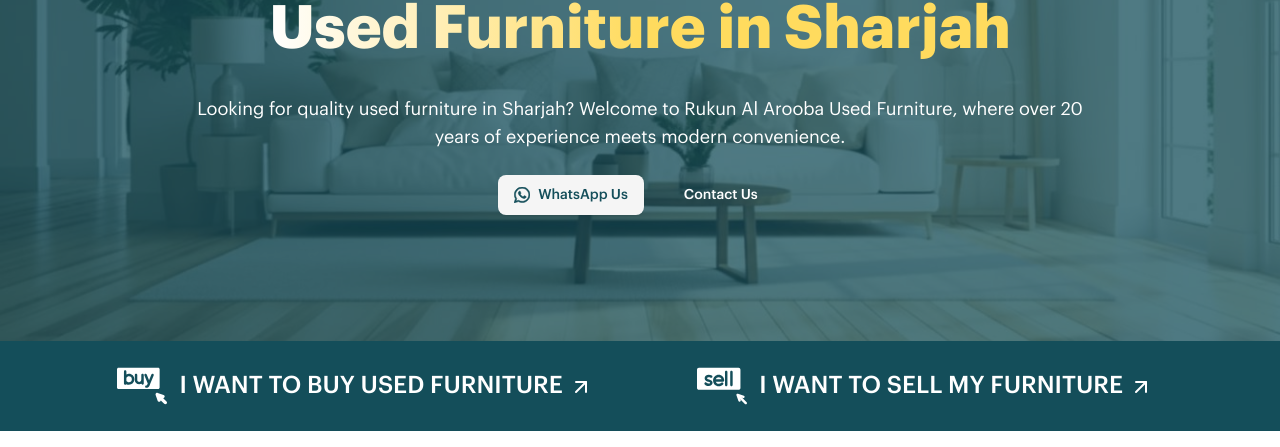
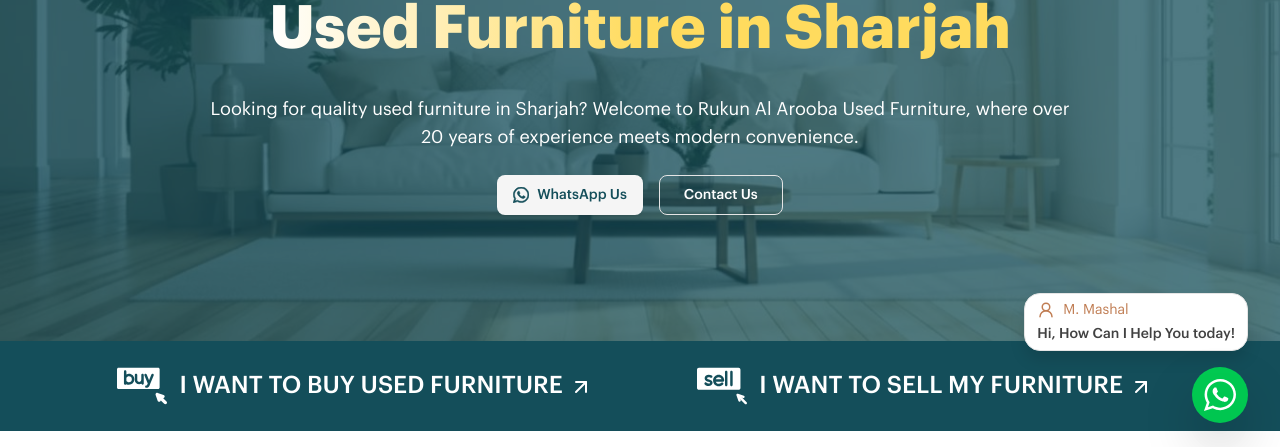
Before and after one commit to MH-7x/rukun-al-arooba, a Next.js app: page / in a window 1280 px wide. Shown: the part 353-800 px from the top of the page. Built offline with nearby package versions, Linux system fonts and the light colour scheme; no server answers.

Commit message:
implement WhatsApp Chat Box

```diff
--- a/app/(arabic)/%D8%A3%D8%AB%D8%A7%D8%AB-%D9%85%D8%B3%D8%AA%D8%B9%D9%85%D9%84/page.tsx
+++ b/app/(arabic)/%D8%A3%D8%AB%D8%A7%D8%AB-%D9%85%D8%B3%D8%AA%D8%B9%D9%85%D9%84/page.tsx
@@ -20,7 +20,7 @@
 export default function RuknAlorobaPage() {
   return (
     <main dir="rtl" lang="ar" className="min-h-screen bg-gray-50 py-10">
-      <div className="max-w-6xl mx-auto bg-white py-8 px-4 md:p-12 rounded-2xl shadow-lg">
+      <div className="max-w-6xl mx-auto bg-white py-8 px-3 md:p-12 rounded-2xl shadow-lg">
         {/* Hero */}
         <header className="mb-8">
           <h1 className="headline text-2xl md:text-4xl font-extrabold border-b-4 pb-4 border-[#144e5a]">
--- a/app/(arabic)/layout.tsx
+++ b/app/(arabic)/layout.tsx
@@ -39,6 +39,7 @@
 import ArNavbar from "@/components/arabic/ArNavbar";
 import Image from "next/image";
 import { createEncodedUrl } from "@/lib/utils";
+import WtChatBox from "@/components/WtChatBox";
 
 const NotoSansArabic = localFont({
   src: [
@@ -110,6 +111,7 @@
       <body className={`${NotoSansArabic.className} antialiased`}>
         <ArNavbar />
         {children}
+        <WtChatBox />
         <footer className="bg-gray-100">
           <div className="mx-auto max-w-5xl px-4 py-16 sm:px-6 lg:px-8">
             <div className="flex justify-center ">
--- a/app/(main)/layout.tsx
+++ b/app/(main)/layout.tsx
@@ -11,6 +11,7 @@
 
 import GTM from "@/components/GTM";
 import LatestsNews from "@/components/LatestsNews";
+import WtChatBox from "@/components/WtChatBox";
 
 const GraphikFont = localFont({
   src: [
@@ -82,6 +83,7 @@
       <body className={`${GraphikFont.className} antialiased`}>
         <Navbar />
         {children}
+        <WtChatBox />
         <LatestsNews />
         <Footer />
 
--- /dev/null
+++ b/components/WtChatBox.tsx
@@ -0,0 +1,53 @@
+import { APP } from "@/lib/App";
+import { User2Icon } from "lucide-react";
+import Link from "next/link";
+
+const WtChatBox = () => {
+  return (
+    <>
+      <Link
+        dir="ltr"
+        title="Contact Us On WhatsApp"
+        href={`https://wa.me/${APP.phone}?text=I%20Contact%20You%20For%20Used%20Furniture`}
+        className="fixed md:bottom-24 bottom-[70px] md:right-8 right-3 px-3 py-1.5 bg-white rounded-2xl drop-shadow-xl border flex items-start justify-start gap-y-1 flex-col z-[999] md:text-sm text-xs"
+      >
+        <div className="flex items-center gap-x-2">
+          <User2Icon size={18} className="pri" />
+          <span className="pri">M. Mashal</span>
+        </div>{" "}
+        <span className="font-medium text"> Hi, How Can I Help You today!</span>
+      </Link>
+
+      <Link
+        dir="ltr"
+        title="Contact Us On WhatsApp"
+        href={`https://wa.me/${APP.phone}?text=I%20Contact%20You%20For%20Used%20Furniture`}
+        className="fixed md:bottom-6 bottom-3 md:right-8 right-3 cursor-pointer md:w-14 w-12 md:h-14 h-12 bg-green-500 p-3 rounded-full z-[999] drop-shadow-2xl"
+      >
+        <svg
+          fill="#fff"
+          version="1.1"
+          viewBox="0 0 30.667 30.667"
+          xmlSpace="preserve"
+          className="drop-shadow-2xl"
+        >
+          <g id="SVGRepo_bgCarrier" strokeWidth="0"></g>
+          <g
+            id="SVGRepo_tracerCarrier"
+            strokeLinecap="round"
+            strokeLinejoin="round"
+          ></g>
+          <g id="SVGRepo_iconCarrier">
+            {" "}
+            <g>
+              {" "}
+              <path d="M30.667,14.939c0,8.25-6.74,14.938-15.056,14.938c-2.639,0-5.118-0.675-7.276-1.857L0,30.667l2.717-8.017 c-1.37-2.25-2.159-4.892-2.159-7.712C0.559,6.688,7.297,0,15.613,0C23.928,0.002,30.667,6.689,30.667,14.939z M15.61,2.382 c-6.979,0-12.656,5.634-12.656,12.56c0,2.748,0.896,5.292,2.411,7.362l-1.58,4.663l4.862-1.545c2,1.312,4.393,2.076,6.963,2.076 c6.979,0,12.658-5.633,12.658-12.559C28.27,8.016,22.59,2.382,15.61,2.382z M23.214,18.38c-0.094-0.151-0.34-0.243-0.708-0.427 c-0.367-0.184-2.184-1.069-2.521-1.189c-0.34-0.123-0.586-0.185-0.832,0.182c-0.243,0.367-0.951,1.191-1.168,1.437 c-0.215,0.245-0.43,0.276-0.799,0.095c-0.369-0.186-1.559-0.57-2.969-1.817c-1.097-0.972-1.838-2.169-2.052-2.536 c-0.217-0.366-0.022-0.564,0.161-0.746c0.165-0.165,0.369-0.428,0.554-0.643c0.185-0.213,0.246-0.364,0.369-0.609 c0.121-0.245,0.06-0.458-0.031-0.643c-0.092-0.184-0.829-1.984-1.138-2.717c-0.307-0.732-0.614-0.611-0.83-0.611 c-0.215,0-0.461-0.03-0.707-0.03S9.897,8.215,9.56,8.582s-1.291,1.252-1.291,3.054c0,1.804,1.321,3.543,1.506,3.787 c0.186,0.243,2.554,4.062,6.305,5.528c3.753,1.465,3.753,0.976,4.429,0.914c0.678-0.062,2.184-0.885,2.49-1.739 C23.307,19.268,23.307,18.533,23.214,18.38z"></path>{" "}
+            </g>{" "}
+          </g>
+        </svg>
+      </Link>
+    </>
+  );
+};
+
+export default WtChatBox;
--- a/components/base/HeroSection.tsx
+++ b/components/base/HeroSection.tsx
@@ -7,7 +7,7 @@
   return (
     <section
       id="used-furniture-in-sharjah"
-      className="w-full h-[550px] relative "
+      className="w-full md:h-[550px] h-[500px] relative "
     >
       <Image
         src={heroImage}
@@ -26,12 +26,12 @@
           <span className=""> Rukun Al Arooba</span>{" "}
           <span className="block "> Used Furniture in Sharjah</span>
         </h1>
-        <p className="mt-7 max-w-4xl md:text-lg text-white">
+        <p className="mt-7 max-w-4xl md:text-lg text-white px-3">
           Looking for quality used furniture in Sharjah? Welcome to Rukun Al
           Arooba Used Furniture, where over 20 years of experience meets modern
           convenience.{" "}
         </p>
-        <div className="mt-6 flex flex-col sm:flex-row gap-4">
+        <div className="mt-6 flex  gap-4">
           <Button wtsBtn variant={"secondary"} className="blue" size={"lg"}>
             {" "}
             <svg
@@ -57,7 +57,7 @@
             </svg>{" "}
             WhatsApp Us{" "}
           </Button>
-          <Button variant={"link"} className="text-white" size={"lg"}>
+          <Button variant={"link"} className="text-white border " size={"lg"}>
             {" "}
             Contact Us{" "}
           </Button>
```
